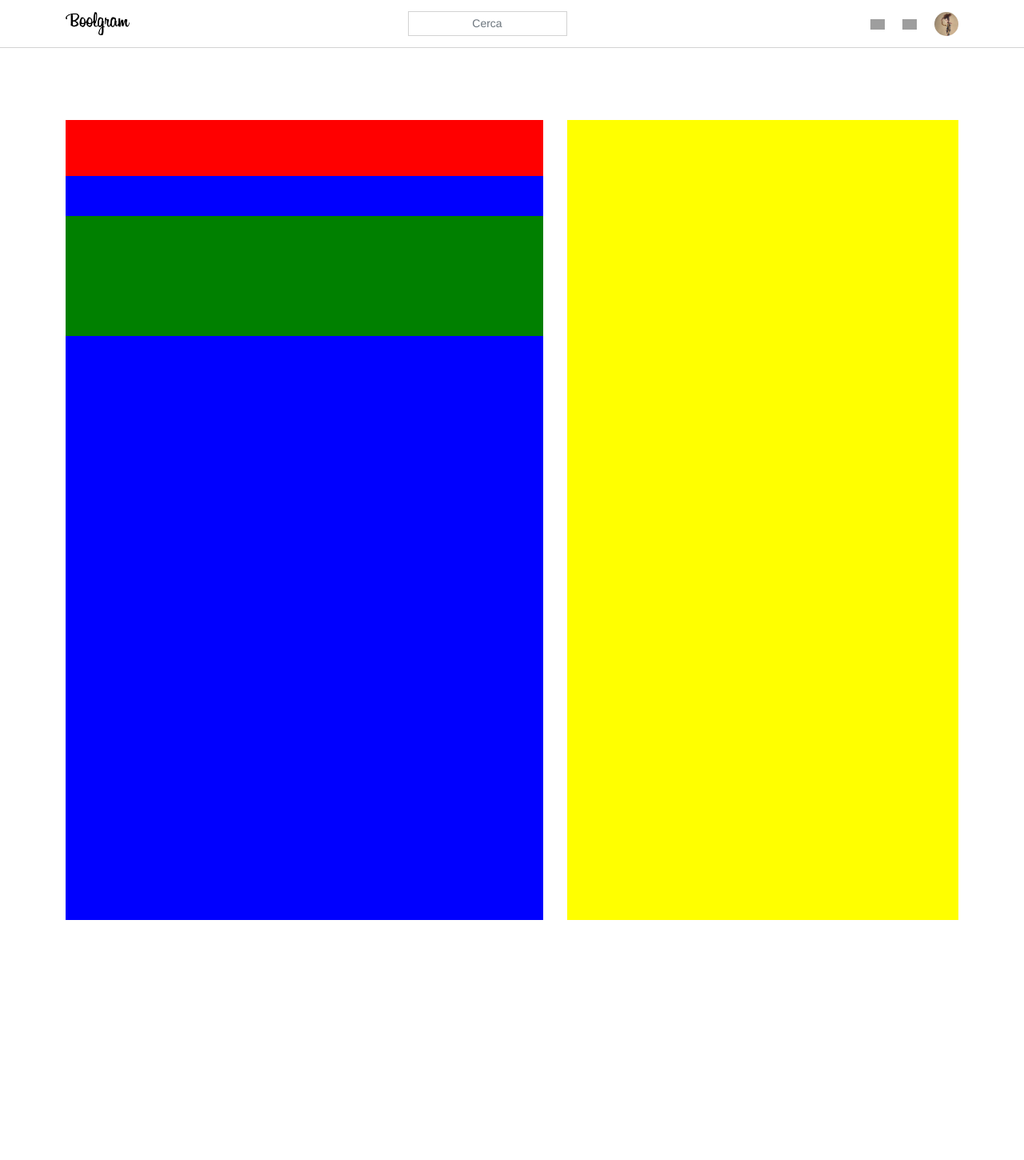
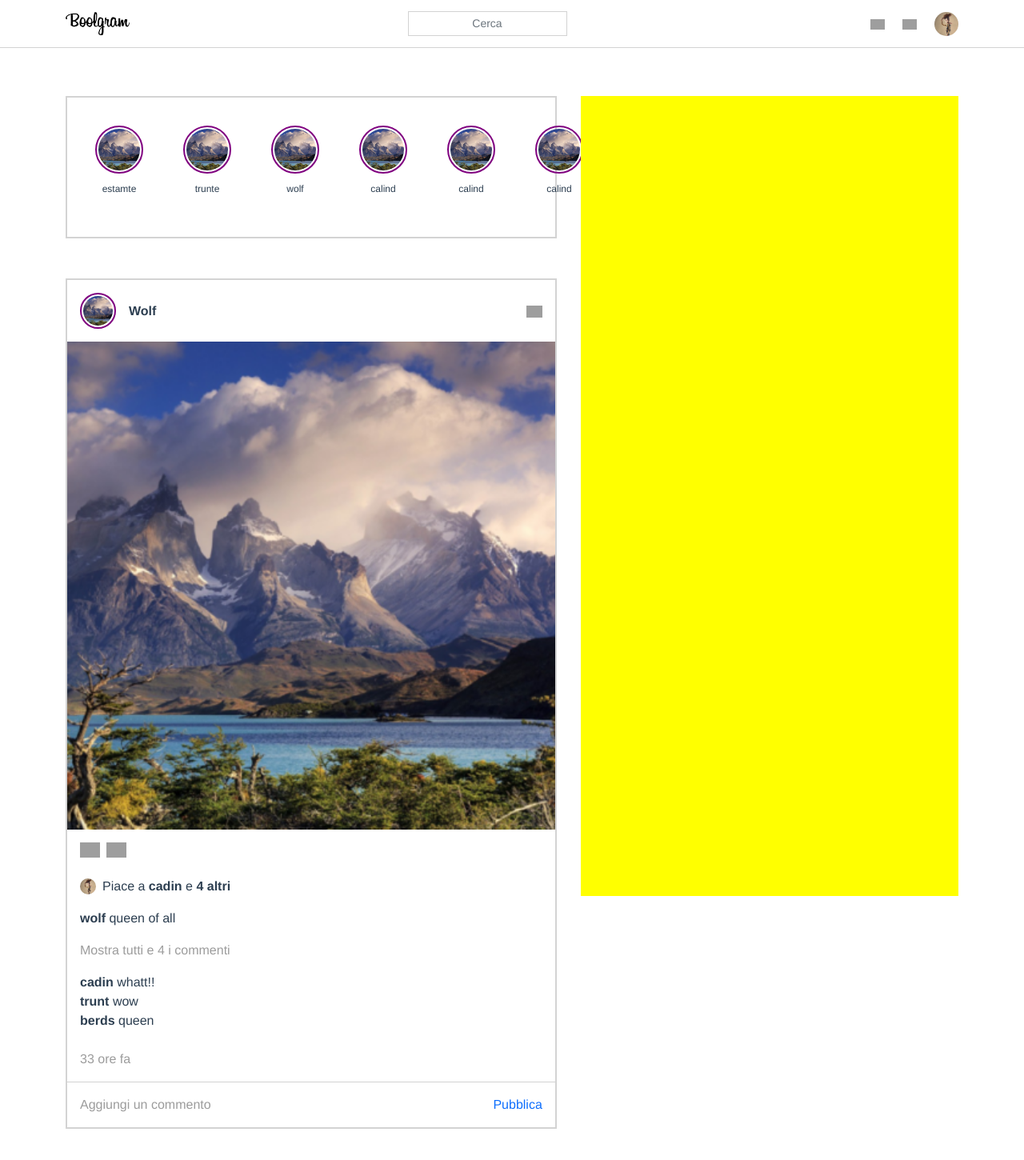
Before and after one commit to matteopelusi7/boolgram, a Vue app: page / in a window 1280 px wide. Shown: the top 1450 px of the page at 80% size. Before the commit the page ends 1300 px from the top, so only its background shows below. Built offline with nearby package versions, Linux system fonts and the light colour scheme; grey boxes are pictures that could not be loaded; the HTML template or start-up script is replaced by a standard one.

Commit message:
add left-content

```diff
--- a/src/components/MainContent.vue
+++ b/src/components/MainContent.vue
@@ -4,12 +4,81 @@
 
         <div class="stories-post d-flex flex-column">
             <div class="stories">
-
+                <ul class="wrap-stories d-flex align-items-center justify-content-between m-0 p-0">
+                    <li>
+                        <img class="logo-profile" src="../assets/landscape.png" width="60px" alt="">
+                        <p>estamte</p>
+                    </li>
+                    <li>
+                        <img class="logo-profile" src="../assets/landscape.png" width="60px" alt="">
+                        <p>trunte</p>
+                    </li>
+                    <li>
+                        <img class="logo-profile" src="../assets/landscape.png" width="60px" alt="">
+                        <p>wolf</p>
+                    </li>
+                    <li>
+                        <img class="logo-profile" src="../assets/landscape.png" width="60px" alt="">
+                        <p>calind</p>
+                    </li>
+                    <li>
+                        <img class="logo-profile" src="../assets/landscape.png" width="60px" alt="">
+                        <p>calind</p>
+                    </li>
+                    <li>
+                        <img class="logo-profile" src="../assets/landscape.png" width="60px" alt="">
+                        <p>calind</p>
+                    </li>
+                </ul>
             </div>
 
             <div class="post">
+                <div class="name-profile d-flex align-items-center justify-content-between py-3 px-3">
+                    <div class="gap-3 wrap-profile d-flex align-items-center pl-0">
+                        <img class="logo-profile" src="../assets/landscape.png" width="45px" alt="">
+                        <p class="m-0 p-0">Wolf</p>
+                    </div>
+                    <div class="dot">
+                        <img src="https://img.icons8.com/ios-glyphs/344/more.png" width="20px" alt="">
+                    </div>
+                </div>
+                <div class="image-content">
+                    <img class="content-image" src="../assets/landscape.png" width="100%" alt="">
+                </div>
+                <div class="other-post">
+                    <div class="icon p-3 d-flex align-items-center justify-content-start gap-2">
+                        <img src="https://img.icons8.com/ios-glyphs/344/like--v2.png" width="25px" alt="">
+                        <img src="https://img.icons8.com/ios/344/topic.png" width="25px" alt="">
+                    </div>
+                    <div class="likes d-flex align-items-center gap-2 px-3 py-2">
+                        <img class="img-profile" src="../assets/profile.jpg" width="20px" alt="">
+                        <p class="p-0 m-0 text-start">Piace a <span class="fw-bold">cadin</span> e <span class="fw-bold">4 altri</span></p>
+                    </div>
+                    <div class="comments d-flex align-items-center px-3 py-2">
+                        <p class="p-0 m-0 text-start"><span class="fw-bold">wolf</span><span> queen of all</span></p>
+                    </div>
+                    <div class="other-comments d-flex align-items-center px-3 py-2">
+                        <p class="p-0 m-0 text-start text-fx">Mostra tutti e <span>4</span> i commenti</p>
+                    </div>
+                    <div class="comments align-items-center p-0 m-0 px-3 py-2">
+                        <p class="p-0 m-0 text-start"><span class="fw-bold">cadin</span><span> whatt!!</span></p>
+                        <p class="p-0 m-0 text-start"><span class="fw-bold">trunt</span><span> wow</span></p>
+                        <p class="p-0 m-0 text-start"><span class="fw-bold">berds</span><span> queen</span></p>
+                    </div>
+                    <div class="times p-3">
+                        <p class="m-0 p-0 text-start text-fx">33 ore fa</p>
+                    </div>
+                    <div class="write fs-6 d-flex align-items-center justify-content-between px-3 py-3">
+                        <div>
+                            <p class="p-0 m-0 text-start text-fx">Aggiungi un commento</p>
+                        </div>
+                        <div>
+                            <p class="p-0 m-0 text-start text-primary">Pubblica</p>
+                        </div>
+                    </div>
+                </div>
+            </div>
 
-            </div>
         </div>
 
         <div class="other">
@@ -30,8 +99,52 @@ export default {
 <!-- Add "scoped" attribute to limit CSS to this component only -->
 <style scoped lang="scss">
 
+li {
+    list-style: none;
+}
+
+.text-fx {
+    color: rgb(156, 156, 156);
+}
+
+.write {
+    border-top: 1px solid lightgray;
+}
+
+.wrap-stories {
+    gap: 50px;
+}
+
+.img-profile {
+    border-radius: 999px;
+}
+
+.name-profile {
+    gap: 20px;
+}
+
+.content-image {
+    object-fit: cover;
+    object-position: center;
+}
+
+.name-profile p {
+    font-weight: 700;
+}
+
+.logo-profile {
+    border-radius: 999px;
+    border: 2px solid purple;
+    padding: 2px;
+}
+
+.stories p {
+    margin-top: 10px;
+    font-size: 12px;
+}
+
 .content {
-    padding: 150px 0;
+    padding: 120px 0;
 }
 
 .content-container {
@@ -39,23 +152,18 @@ export default {
 }
 
 .stories-post {
-    background-color: blue;
     width: 55%;
-    height: 1000px;
     gap: 50px;
 
     .stories {
-        background-color: red;
         width: 100%;
-        height: 70px;
-        padding: 20px 10px;
+        padding: 35px;
+        border: 2px solid lightgray;
     }
 
     .post {
-        background-color: green;
+        border: 2px solid lightgray;
         width: 100%;
-        height: 150px;
-        padding: 20px 10px;
     }
 }
 
```
